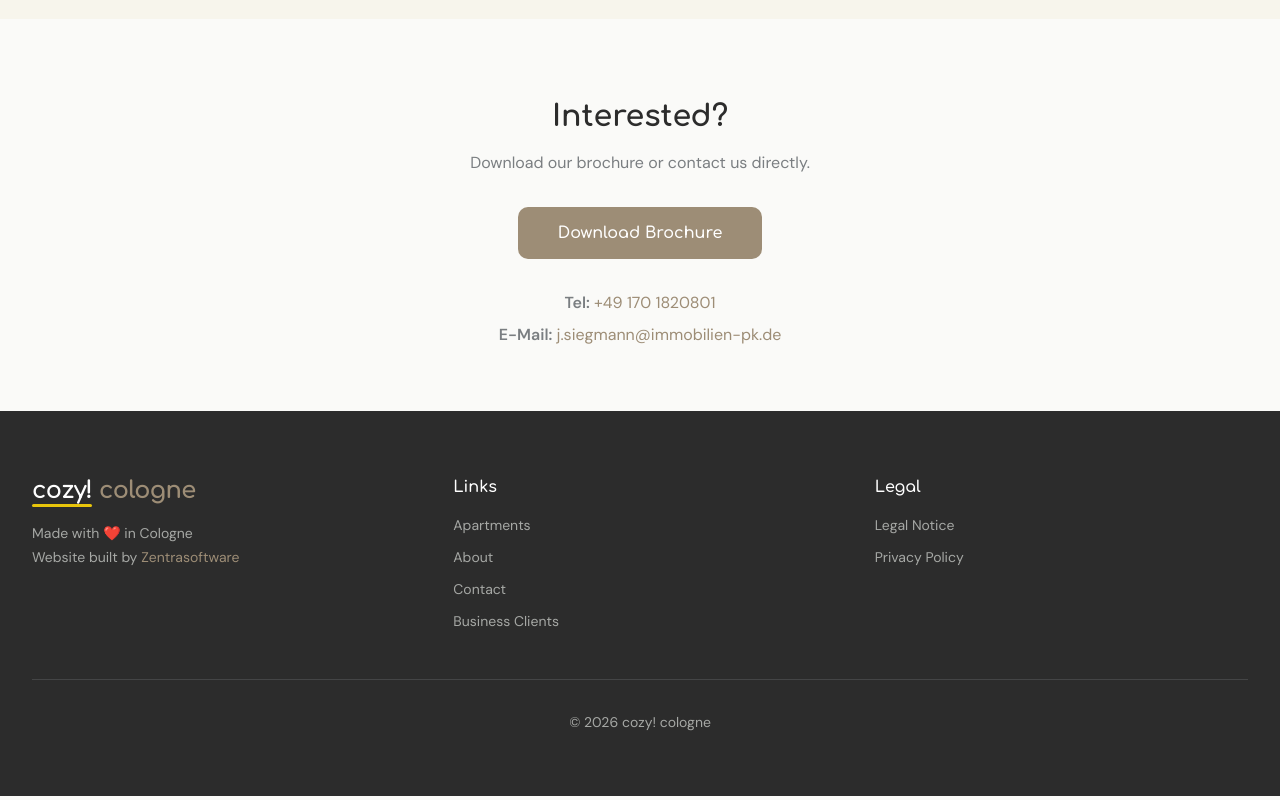
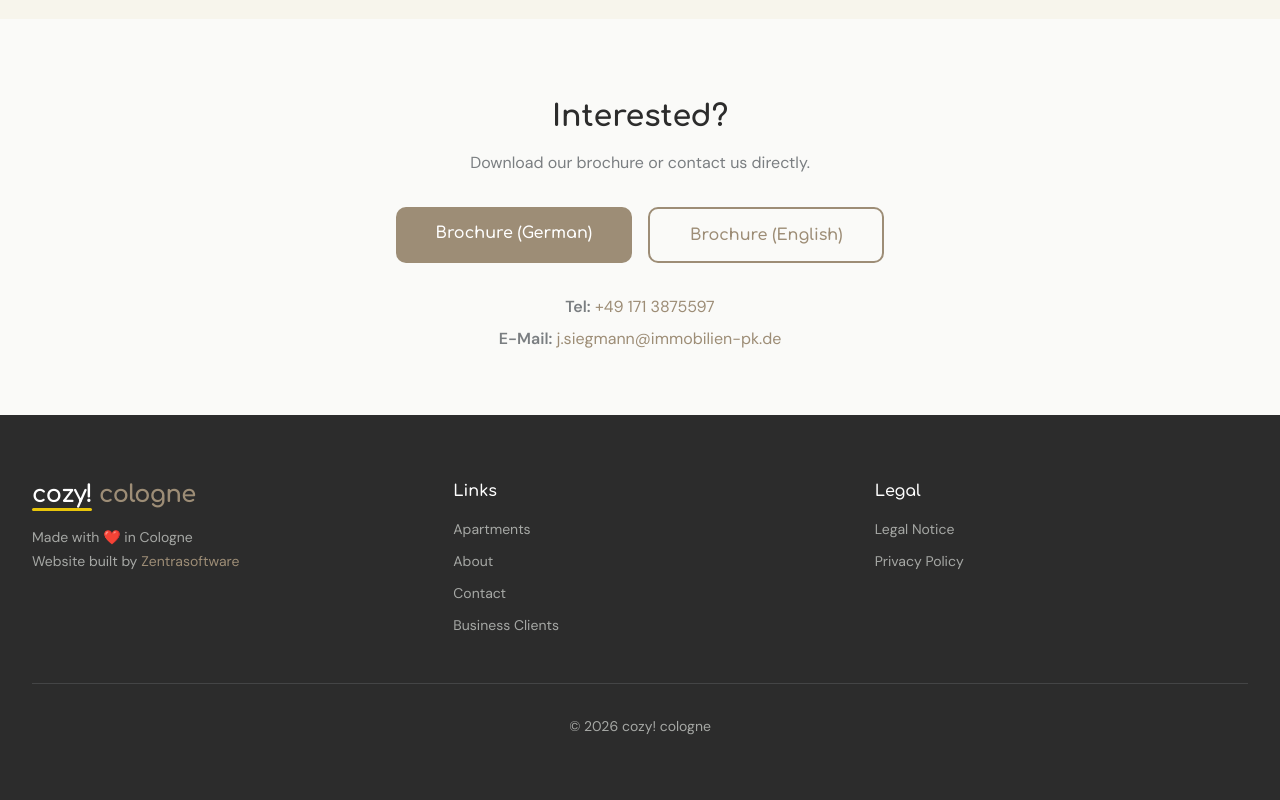
Before and after one commit to paulkowtun/cozy_cologne, a Next.js app: page /en/geschaeftskunden in a window 1280 px wide. Shown: the part 1122-1922 px from the top of the page. Built offline with nearby package versions, Linux system fonts and the light colour scheme.

Commit message:
Brochure Adjustment

```diff
--- a/app/[locale]/geschaeftskunden/page.tsx
+++ b/app/[locale]/geschaeftskunden/page.tsx
@@ -91,13 +91,22 @@ export default async function GeschaeftskundenPage({
         </h2>
         <p className="text-neutral-dark mb-8">{t('ctaText')}</p>
 
-        <a
-          href={pdfUrl}
-          download
-          className="inline-block rounded-brand bg-brand-warm-dark px-10 py-3.5 font-heading font-semibold text-white hover:bg-brand-warm-dark/90 hover:shadow-lg transition-all duration-300 mb-8"
-        >
-          {t('downloadFlyer')}
-        </a>
+        <div className="flex flex-col sm:flex-row gap-4 justify-center mb-8">
+          <a
+            href="/Broschuere_Cozy_Cologne.pdf"
+            download
+            className="inline-block rounded-brand bg-brand-warm-dark px-10 py-3.5 font-heading font-semibold text-white hover:bg-brand-warm-dark/90 hover:shadow-lg transition-all duration-300"
+          >
+            {t('downloadDE')}
+          </a>
+          <a
+            href="/Brochure_Cozy_Cologne.pdf"
+            download
+            className="inline-block rounded-brand border-2 border-brand-warm-dark px-10 py-3.5 font-heading font-semibold text-brand-warm-dark hover:bg-brand-warm-dark/10 hover:shadow-lg transition-all duration-300"
+          >
+            {t('downloadEN')}
+          </a>
+        </div>
 
         <div className="space-y-2 text-neutral-dark">
           <p>
--- a/messages/de.json
+++ b/messages/de.json
@@ -137,8 +137,9 @@
     "about4": "Konsistenter Standard in der Sanierung und Einrichtung jeder einzelnen Wohnung und WG",
     "ctaTitle": "Interesse geweckt?",
     "ctaText": "Laden Sie unsere Broschüre herunter oder kontaktieren Sie uns direkt.",
-    "downloadFlyer": "Broschüre herunterladen",
-    "contactPhone": "+49 170 1820801",
+    "downloadDE": "Broschüre (Deutsch)",
+    "downloadEN": "Broschüre (Englisch)",
+    "contactPhone": "+49 171 3875597",
     "contactEmail": "j.siegmann@immobilien-pk.de"
   },
   "metadata": {
--- a/messages/en.json
+++ b/messages/en.json
@@ -137,8 +137,9 @@
     "about4": "Consistent standard in the renovation and furnishing of every single apartment and flat-share",
     "ctaTitle": "Interested?",
     "ctaText": "Download our brochure or contact us directly.",
-    "downloadFlyer": "Download Brochure",
-    "contactPhone": "+49 170 1820801",
+    "downloadDE": "Brochure (German)",
+    "downloadEN": "Brochure (English)",
+    "contactPhone": "+49 171 3875597",
     "contactEmail": "j.siegmann@immobilien-pk.de"
   },
   "metadata": {
```
Also changed, not shown: 2 other files (tests, documents, lock files or other folders).
